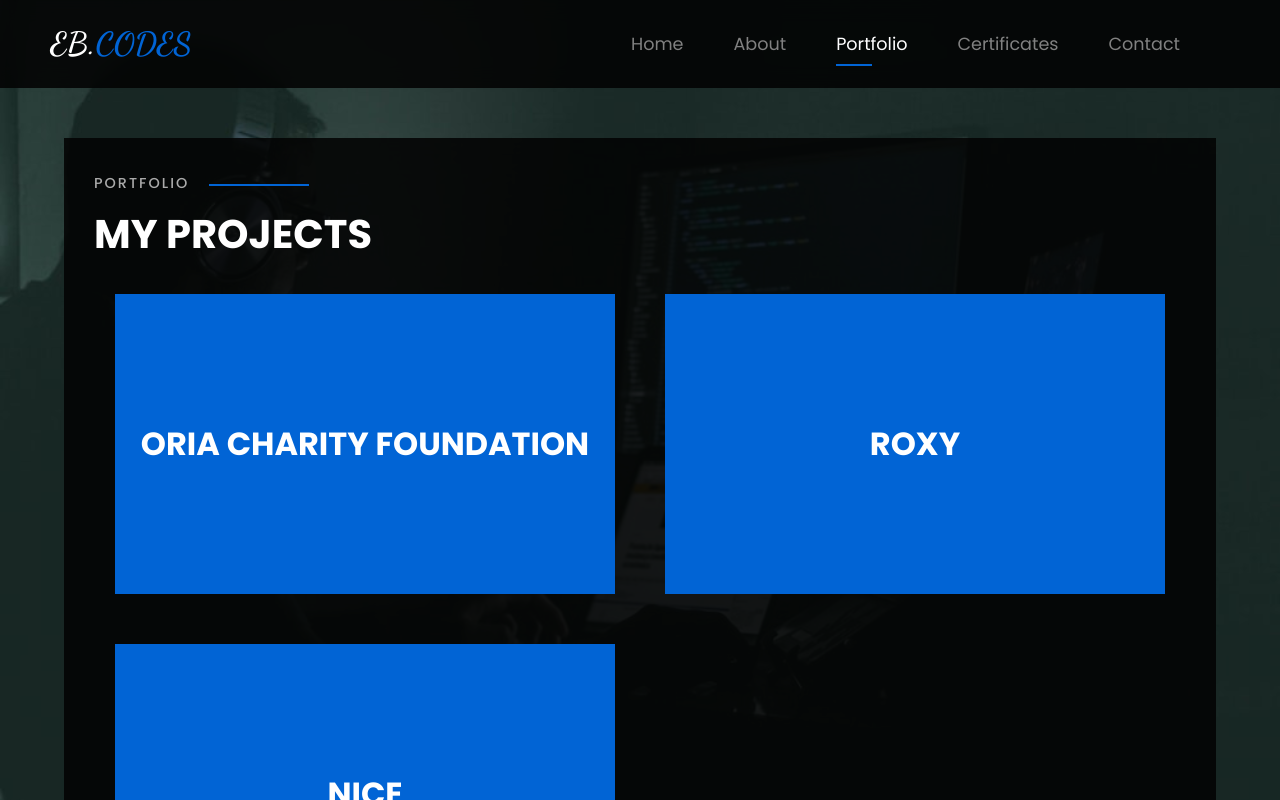
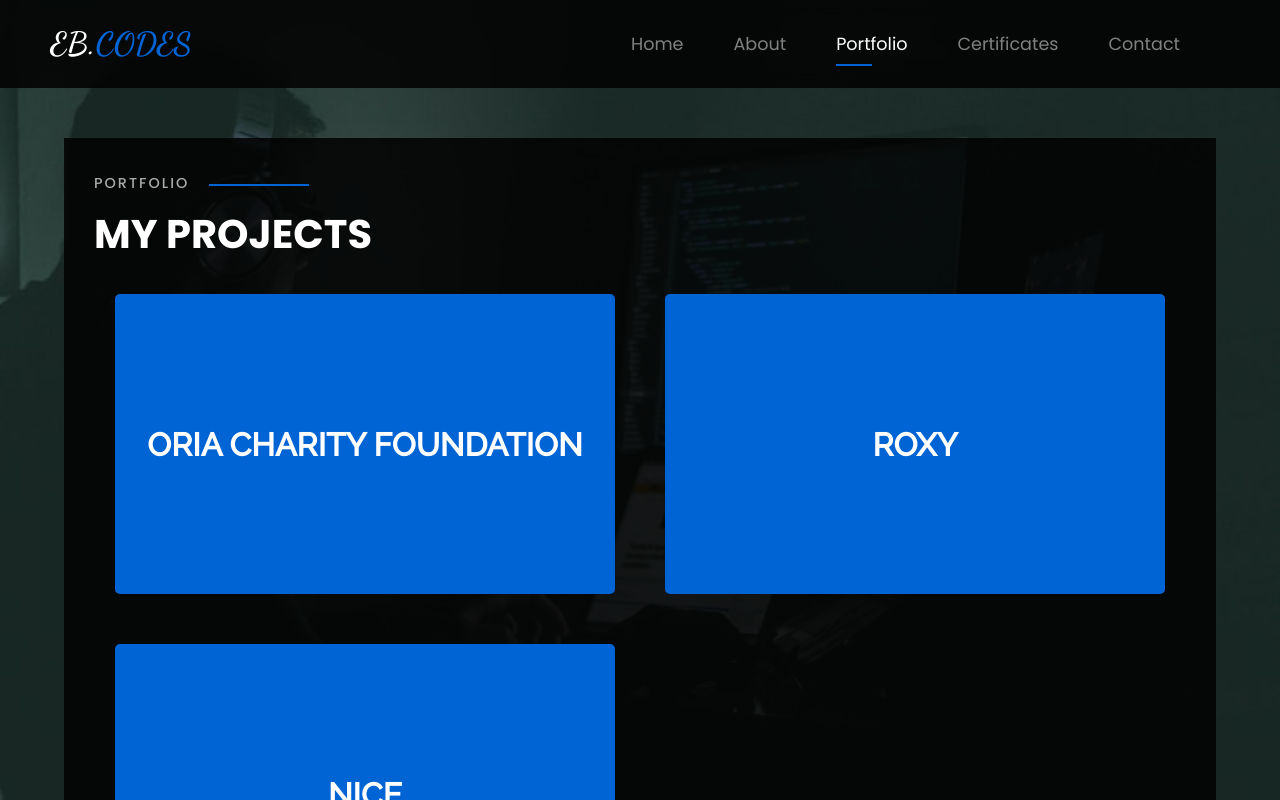
Before and after one commit to kwadwoambitious/My-Portfolio, a React (Create React App) app: page /portfolio in a window 1280 px wide. Shown: the top 800 px of the page. Built offline with nearby package versions, Linux system fonts and the light colour scheme.

Commit message:
Made changes to this file

```diff
--- a/src/App.css
+++ b/src/App.css
@@ -265,6 +265,7 @@ nav ul li{
   background-color: #0164d5;
   padding: 20px;
   height: 300px;
+  border-radius: 5px;
 }
 .wrapper > h1{
   font-size: 2em;
@@ -272,6 +273,7 @@ nav ul li{
   align-items: center;
   justify-content: center;
   text-align: center;
+  font-family: 'Raleway', sans-serif;
 }
 .cover{
   position: absolute;
```
